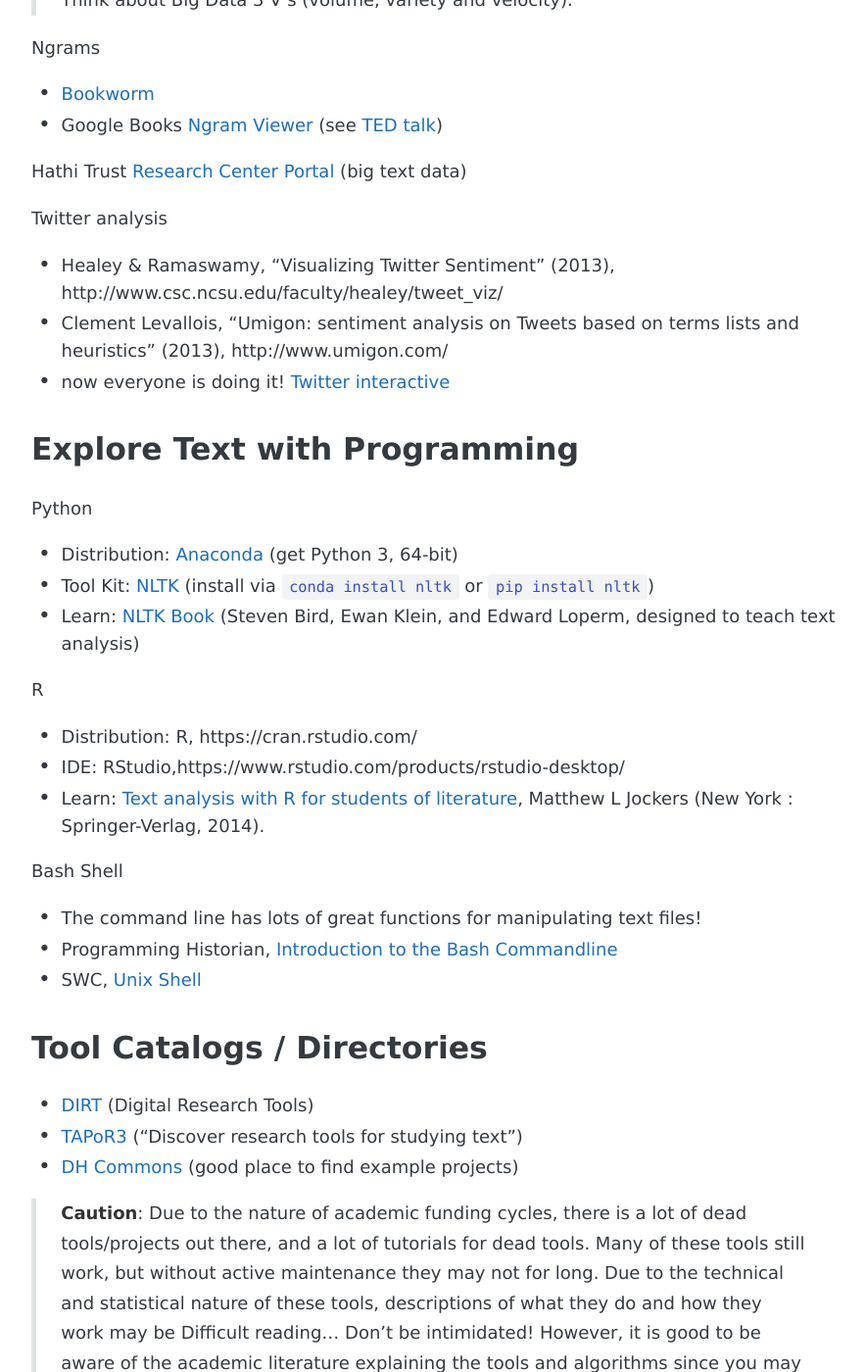
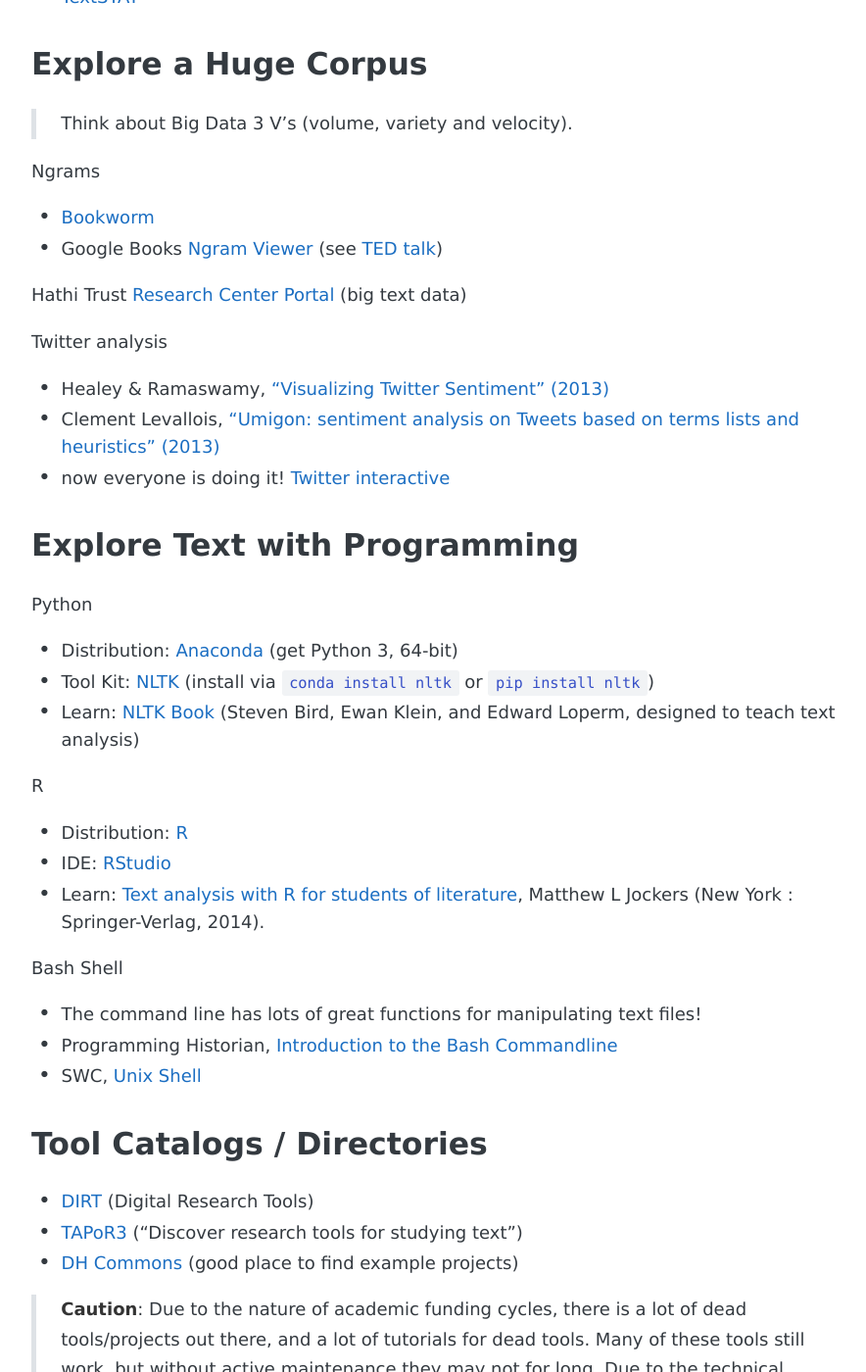
Before and after one commit to evanwill/_drafts, a Jekyll site: the page built from _notes/text-analysis.md, in a window 1280 px wide and 1400 px high, scrolled down 2182 px. Shown: the whole window at 98% size, without its empty margins (194-1078 px from the left). Built offline with Jekyll 4.4.1, drawn with Linux system fonts in a browser that asks for light colours; some of the changed text lies outside the part shown.

Commit message:
update text

```diff
--- a/_notes/text-analysis.md
+++ b/_notes/text-analysis.md
@@ -71,8 +75,8 @@
 Hathi Trust [Research Center Portal](https://sharc.hathitrust.org/) (big text data)
 
 Twitter analysis
-- Healey & Ramaswamy, "Visualizing Twitter Sentiment" (2013), http://www.csc.ncsu.edu/faculty/healey/tweet_viz/
-- Clement Levallois, "Umigon: sentiment analysis on Tweets based on terms lists and heuristics" (2013), http://www.umigon.com/
+- Healey & Ramaswamy, ["Visualizing Twitter Sentiment" (2013)](http://www.csc.ncsu.edu/faculty/healey/tweet_viz/)
+- Clement Levallois, ["Umigon: sentiment analysis on Tweets based on terms lists and heuristics" (2013)](http://www.umigon.com/)
 - now everyone is doing it! [Twitter interactive](https://interactive.twitter.com/)
 
 ## Explore Text with Programming
@@ -83,8 +87,8 @@
 - Learn: [NLTK Book](http://www.nltk.org/book/) (Steven Bird, Ewan Klein, and Edward Loperm, designed to teach text analysis)
 
 R
-- Distribution: R, https://cran.rstudio.com/
-- IDE: RStudio,https://www.rstudio.com/products/rstudio-desktop/
+- Distribution: [R](https://cran.rstudio.com/)
+- IDE: [RStudio](https://www.rstudio.com/products/rstudio-desktop/)
 - Learn: [Text analysis with R for students of literature](http://www.matthewjockers.net/text-analysis-with-r-for-students-of-literature/), Matthew L Jockers (New York : Springer-Verlag, 2014).
 
 Bash Shell
@@ -95,7 +99,7 @@
 ## Tool Catalogs / Directories
 
 - [DIRT](http://dirtdirectory.org/) (Digital Research Tools)
-- [TAPoR3](http://tapor-test.artsrn.ualberta.ca/home) ("Discover research tools for studying text")
+- [TAPoR3](http://tapor.ca/home) ("Discover research tools for studying text")
 - [DH Commons](http://dhcommons.org/) (good place to find example projects)
 
 > **Caution**:
```
Also changed, not shown: other parts of _notes/text-analysis.md (+4 -0 lines).
